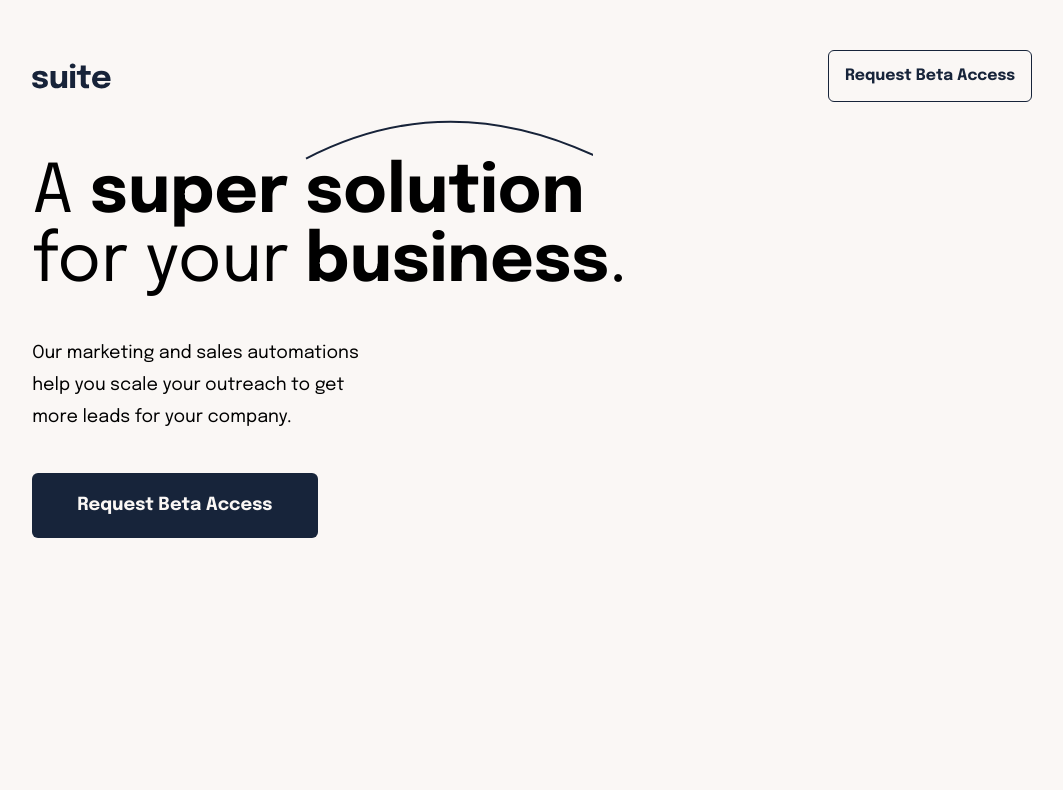
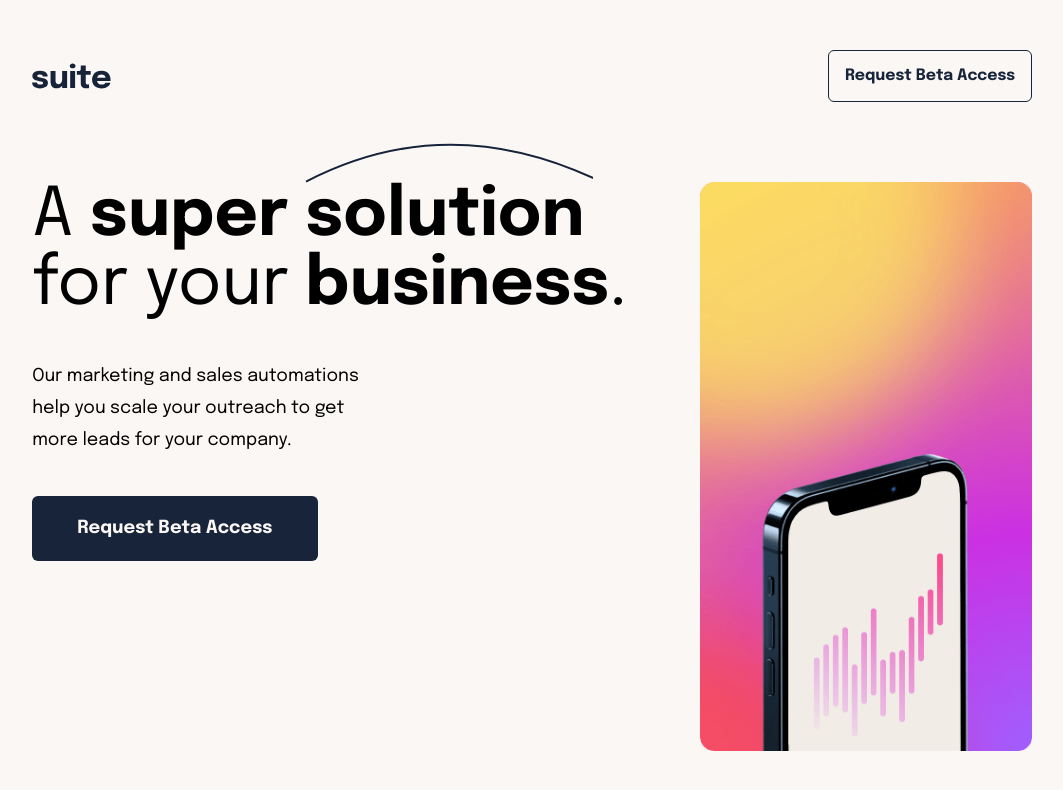
Before and after one commit to Frontend-Mentor-Projects-Daniel/suite-landing-page, a website: page index.html in a window 1280 px wide. Shown: the whole page, without its empty margins (108-1171 px from the left). Drawn offline with Linux system fonts and the light colour scheme.

Commit message:
attempted to create pseudo element as solution, failed

```diff
--- a/develop/css/blocks.css
+++ b/develop/css/blocks.css
@@ -11,7 +11,7 @@
   justify-content: space-between;
 
   margin-top: var(--space-m-xl);
-  margin-inline: 0;
+  margin-bottom: 3.5625rem;
 }
 
 @media only screen and (max-width: 18.3125rem) {
@@ -29,12 +29,39 @@
   }
 }
 
+@media only screen and (min-width: 48em) {
+  .header {
+    margin-bottom: 5rem;
+  }
+}
+
+@media only screen and (min-width: 90em) {
+  .header {
+    margin-bottom: 4.1875rem;
+  }
+}
+
+/**------------------
+**      MAIN
+-------------------*/
+.main {
+}
+
 /**------------------
 **      HERO
 -------------------*/
 .hero {
   --measure: 69.375rem;
   --gutters: var(--space-s-6xl);
+  --gap: 3.4375rem;
+}
+
+@media only screen and (min-width: 48em) {
+  .hero {
+    flex-direction: row;
+
+    position: relative;
+  }
 }
 
 /*?------------------
@@ -45,6 +72,16 @@
 
   align-items: flex-start;
 }
+
+/* .hero__info::after {
+  content: '';
+  background-image: url('../build/assets/images/image-hero-landscape.png');
+  background-size: contain;
+  background-repeat: no-repeat;
+
+  height: 21.4375rem;
+  width: 13.75rem;
+} */
 
 .hero__info .image--curved {
   position: relative;
@@ -63,8 +100,26 @@
   width: 4.3em;
 }
 
-@media only screen and (max-width: 21.5625rem) {
+/* @media only screen and (max-width: 21.5625rem) {
   .hero__info .image--curved::before {
     display: none;
   }
+} */
+
+@media only screen and (min-width: 48em) {
+  .hero__info::after {
+    background-image: url('../build/assets/images/image-hero-portrait.png');
+  }
 }
+
+/*?------------------
+**   HERO IMAGE
+-------------------*/
+@media only screen and (min-width: 48em) {
+  /* .hero__image {
+    position: absolute;
+    top: -37px;
+    right: 59px;
+    z-index: -99;
+  } */
+}
--- a/develop/css/global.css
+++ b/develop/css/global.css
@@ -66,8 +66,6 @@
 }
 
 body {
-  --space: 3.5625rem;
-
   background-color: hsl(var(--clr-desert-storm));
   font-family: var(--ff-epilogue);
 }
--- a/index.html
+++ b/index.html
@@ -24,7 +24,7 @@
 
     <title>Frontend Mentor | Suite landing page</title>
   </head>
-  <body class="[ stack ]">
+  <body>
     <header class="[ header ] [ center ]">
       <div class="[ logo ]">
         <img src="./develop/build/assets/images/logo.svg" alt="suite" />
@@ -33,7 +33,7 @@
     </header>
 
     <main class="[ main ]">
-      <div class="[ hero ] [ center ]">
+      <div class="[ hero ] [ center ] [ flex-col ]">
         <div class="[ hero__info ] [ flex-col ]">
           <h1>
             A
@@ -48,6 +48,23 @@
           </p>
           <button data-type="large" class="btn">Request Beta Access</button>
         </div>
+
+        <div class="[ hero__image ]">
+          <picture>
+            <source
+              srcset="./develop/build/assets/images/image-hero-portrait.png"
+              media="(min-width: 48em)"
+            />
+            <source
+              srcset="./develop/build/assets/images/image-hero-landscape.png"
+              media="(min-width: 23.4375em)"
+            />
+            <img
+              src="./develop/build/assets/images/image-hero-portrait.png"
+              alt=""
+            />
+          </picture>
+        </div>
       </div>
     </main>
   </body>
```
Also changed, not shown: develop/build/styles.css, 1 other file.
